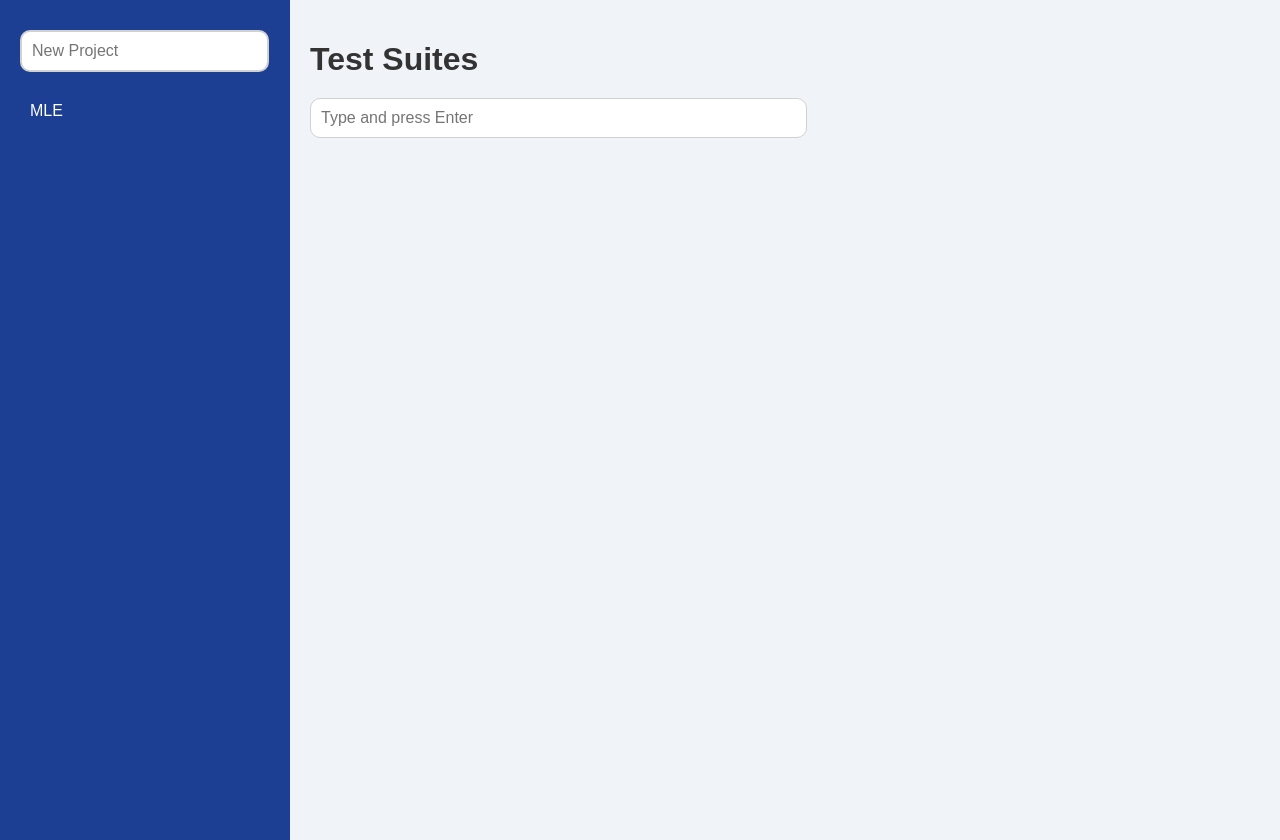
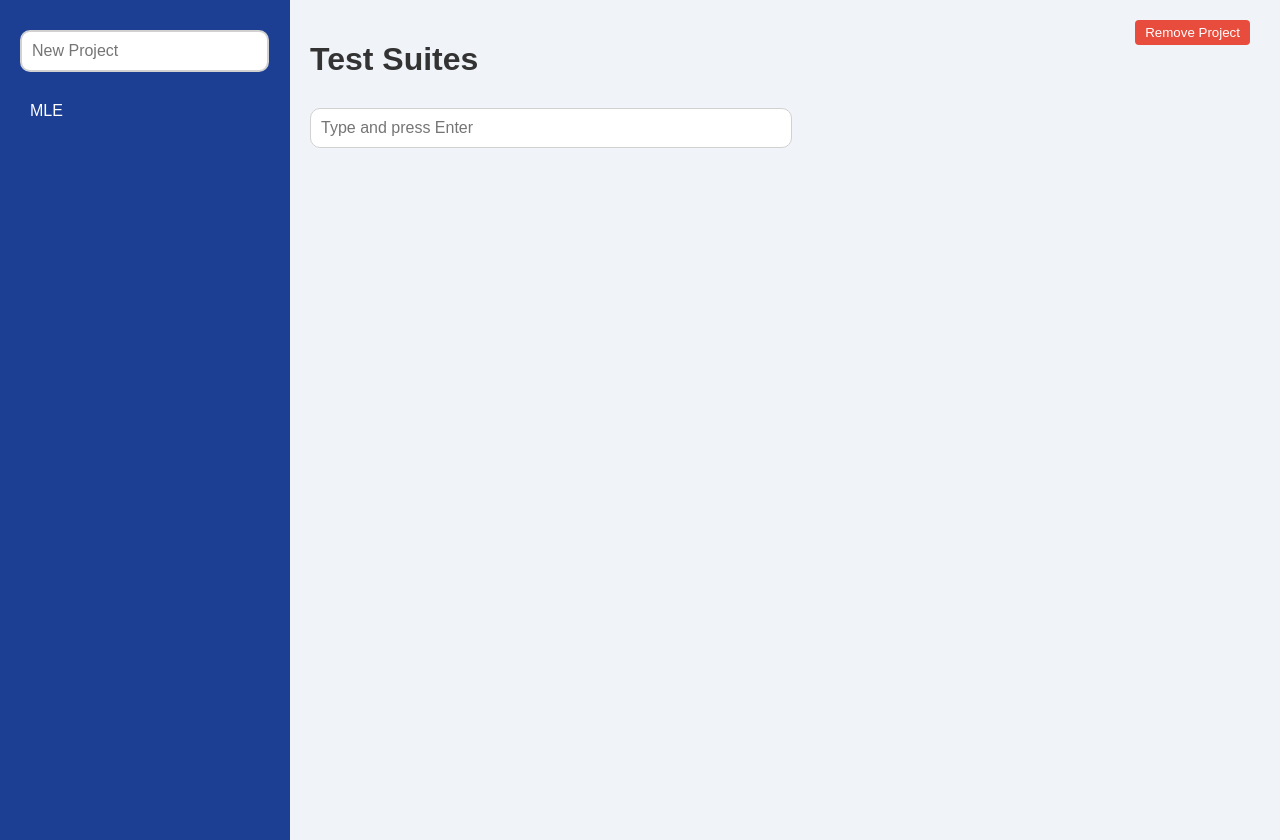
Before and after one commit to MelnikovSergei/test-run-monitor, a Flask app: page / in a window 1280 px wide. Run offline with Flask 3, Linux system fonts and the light colour scheme; data comes from the database, SQL or seed files in the repository; both versions use the stored data as it was after the commit.

Commit message:
Remove button

```diff
--- a/app.py
+++ b/app.py
@@ -93,9 +93,11 @@ def update_project(project_id):
 # API route to delete a project by ID
 @app.route('/api/projects/<int:project_id>', methods=['DELETE'])
 def delete_project(project_id):
-    project = Project.query.get_or_404(project_id)
+    project = Project.query.get(project_id)
+    if not project:
+        return jsonify({'message': 'Project not found'}), 404
 
-    # Delete all associated test suites
+    # Delete associated test suites
     TestSuite.query.filter_by(project_id=project_id).delete()
 
     db.session.delete(project)
--- a/static/css/styles.css
+++ b/static/css/styles.css
@@ -68,6 +68,7 @@ body {
     justify-content: flex-start;
     transition: margin-right 1.3s ease-in-out;
     overflow-y: auto;
+    padding-right: 50px;
 }
 
 .main-area.adjusted {
@@ -143,6 +144,10 @@ h1 {
 
 .right-panel.open {
     right: 0;
+}
+/* When right panel opens, hide the remove button */
+.right-panel.open ~ .remove-project-btn {
+    display: none;   /* Hides the button */
 }
 
 .close-panel {
@@ -229,3 +234,28 @@ h1 {
     background-color: #d6d8db;
     border-left: 5px solid #7f8c8d;
 }
+
+.title-container {
+    display: flex;
+    justify-content: space-between;
+    align-items: center;
+    margin-bottom: 10px;
+}
+
+.remove-project-btn {
+    background-color: #e74c3c;
+    color: white;
+    border: none;
+    padding: 5px 10px;
+    border-radius: 4px;
+    cursor: pointer;
+    transition: background-color 0.2s ease;
+    position: fixed;   /* Fixed position */
+    right: 30px;  /* Align it to the right of the screen */
+    top: 20px;    /* Adjust based on where you want it */
+    z-index: 10;  /* Ensure it stays above other elements */
+}
+
+.remove-project-btn:hover {
+    background-color: #c0392b;
+}
--- a/static/js/app.js
+++ b/static/js/app.js
@@ -110,6 +110,37 @@ function addProject(projectName) {
     });
 }
 
+// Add event listener for the Remove Project button
+document.getElementById('removeProjectBtn').addEventListener('click', removeProject);
+
+// Function to remove the selected project
+function removeProject() {
+    if (!selectedProjectId) {
+        alert('No project selected to remove');
+        return;
+    }
+
+    // Make a DELETE request to the backend API to remove the project
+    fetch(`/api/projects/${selectedProjectId}`, {
+        method: 'DELETE'
+    })
+    .then(response => {
+        if (!response.ok) {
+            throw new Error('Failed to remove project');
+        }
+        // After successful deletion, reload the projects
+        loadProjects();
+        // Clear the test suites area and selected project name
+        document.getElementById('testSuitesContainer').innerHTML = '';
+        document.getElementById('selectedProjectName').innerText = 'Test Suites';
+    })
+    .catch(error => {
+        console.error('Error removing project:', error);
+        alert('Failed to remove project. Please try again.');
+    });
+}
+
+
 // Add event listener for adding a test suite when pressing "Enter"
 document.getElementById('addTestSuiteInput').addEventListener('keypress', function (e) {
     if (e.key === 'Enter') {
--- a/templates/index.html
+++ b/templates/index.html
@@ -16,11 +16,14 @@
 
     <!-- Main Area for Test Suites -->
     <div class="main-area" id="mainArea">
-        <h1 id="selectedProjectName">Test Suites</h1>
-        <!-- Replaced the button with an input box -->
+        <div class="title-container">
+            <h1 id="selectedProjectName">Test Suites</h1>
+            <button id="removeProjectBtn" class="remove-project-btn">Remove Project</button>
+        </div>
         <input type="text" id="addTestSuiteInput" placeholder="Type and press Enter" class="add-test-suite-input">
         <div class="test-suite-list" id="testSuitesContainer"></div>
     </div>
+
 
     <!-- Right Panel for Test Suite Details -->
     <div class="right-panel" id="rightPanel">
```
Also changed, not shown: instance/test_monitor.db.
